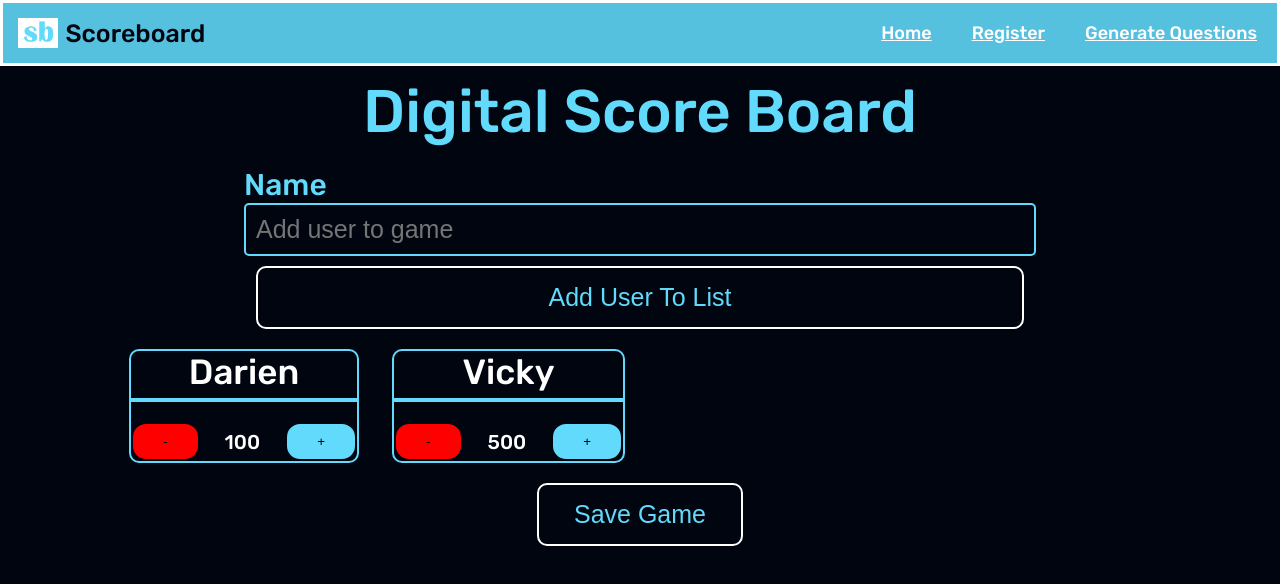
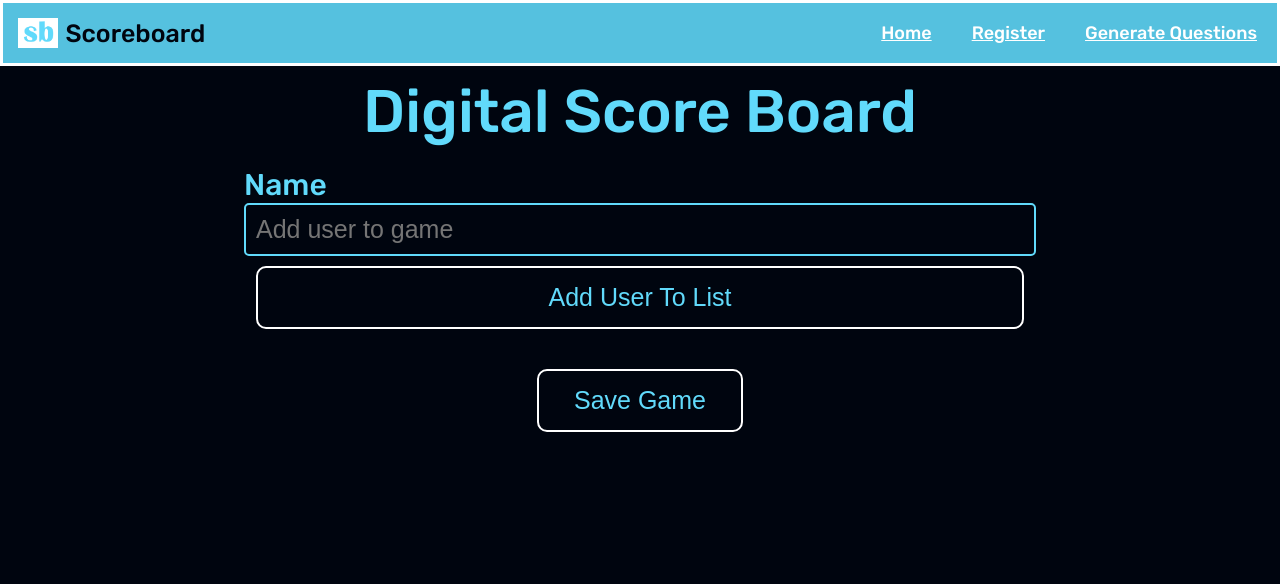
Before and after one commit to darienmiller88/DigitalScoreBoard, a Vue app in the folder client/: page / in a window 1280 px wide. Shown: the top 584 px of the page. Built offline with nearby package versions, Linux system fonts and the light colour scheme; a web font is replaced by a local one.

Commit message:
deployed on netlify, added netlify status badge, and adding new user reset username binding

```diff
--- a/client/src/pages/Home/Home.vue
+++ b/client/src/pages/Home/Home.vue
@@ -3,19 +3,7 @@
     import { Card } from "../../types/types"
     import { ref } from 'vue';
 
-    const cards = ref<Card[]>([
-        {
-            username: "Darien",
-            score: 100
-        },
-        {
-            username: "Vicky",
-            score: 500
-        },
-
-
-    ])
-
+    const cards = ref<Card[]>([])
     const username = ref<string>("")
 
     const addPoints = (index: number, amountToAdd: number) => {
@@ -33,6 +21,7 @@
         }
 
         cards.value = [...cards.value, newCard]
+        username.value = ""
     }
 </script>
 
```
Also changed, not shown: 2 other files (tests, documents, lock files or other folders).
